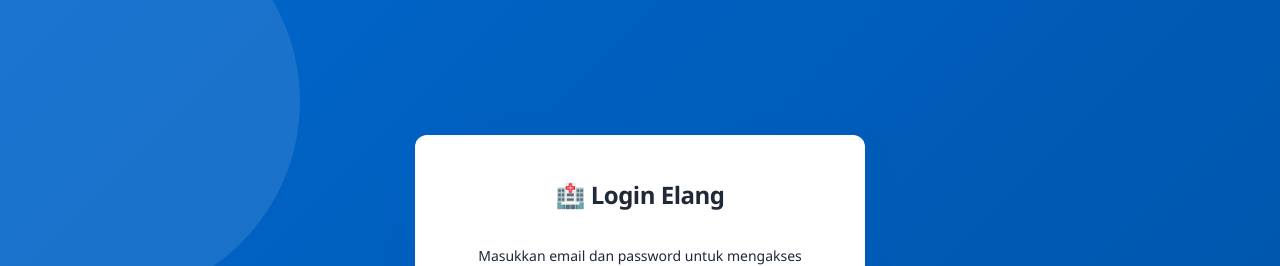
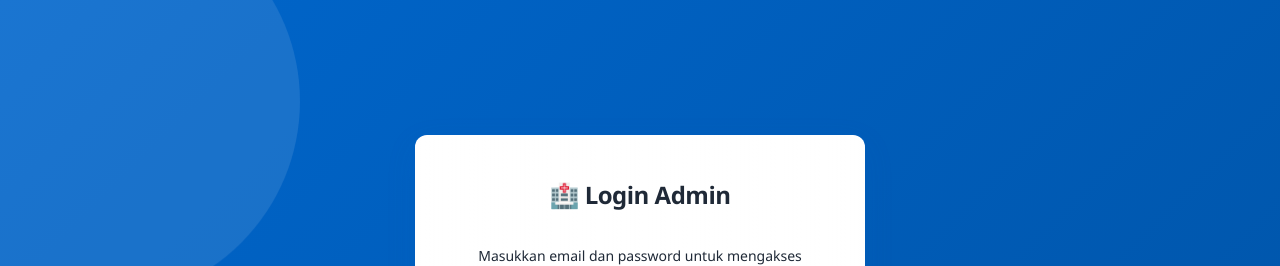
Before and after one commit to Gloriaamandagii/pendaftaran-pasien-di-klinik-, a React (Create React App) app in the folder frontend/: page /login in a window 1280 px wide. Shown: the top 266 px of the page. Built offline with nearby package versions, Linux system fonts and the light colour scheme.

Commit message:
tes ci/cd 3

```diff
--- a/frontend/src/pages/login.js
+++ b/frontend/src/pages/login.js
@@ -67,7 +67,7 @@
   return (
     <div className="login-container">
       <div className="login-card">
-        <h1>🏥 Login Elang</h1>
+        <h1>🏥 Login Admin</h1>
         <p>Masukkan email dan password untuk mengakses dashboard</p>
 
         <form onSubmit={handleSubmit} className="login-form">
@@ -143,3 +143,5 @@
 }
 
 export default Login;
+
+// End of file: frontend/src/pages/login.js
```
